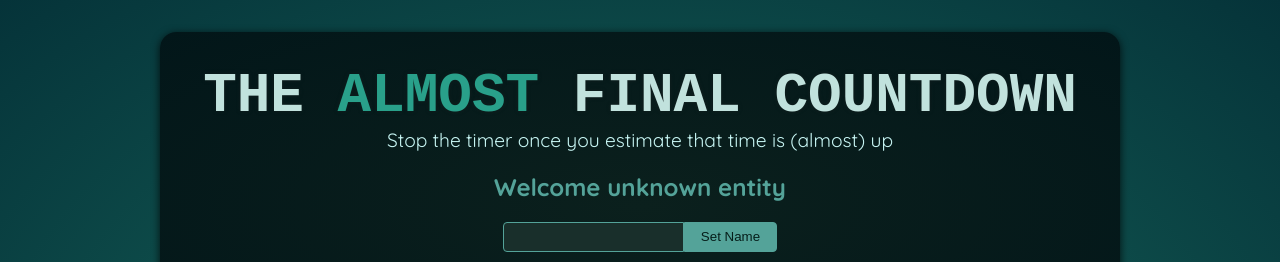
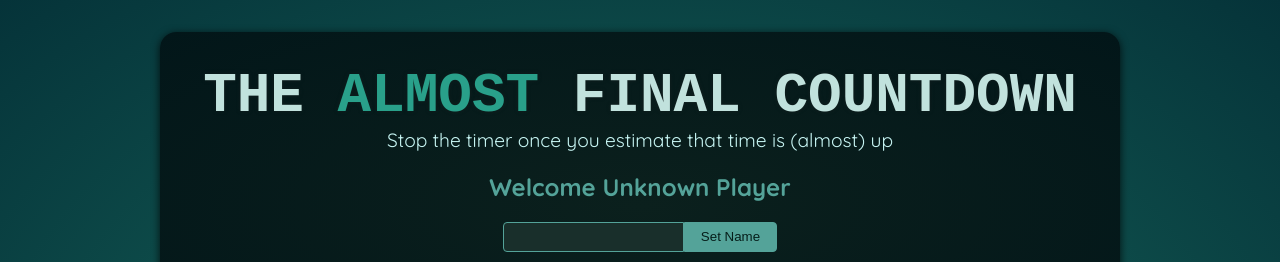
Before and after one commit to stephenkettley/timer-challenge-app, a React (Vite) app: page / in a window 1280 px wide. Shown: the top 262 px of the page. Built offline with nearby package versions, Linux system fonts and the light colour scheme; a web font is replaced by a local one.

Commit message:
update user input

```diff
--- a/src/components/Player.jsx
+++ b/src/components/Player.jsx
@@ -1,11 +1,24 @@
+import { useRef, useState } from "react";
+
 export default function Player() {
+  const playerName = useRef();
+
+  const [enteredPlayerName, setEnteredPlayerName] = useState(null)
+
+
+  const handleClick = (event) => {
+    setEnteredPlayerName(playerName.current.value);
+    playerName.current.value = ""; // you want to avoid using refs to manipulate the DOM (goes against declarative idea)
+  }
   return (
+    <>
     <section id="player">
-      <h2>Welcome unknown entity</h2>
+      <h2>Welcome { enteredPlayerName ?? "Unknown Player"}</h2>
       <p>
-        <input type="text" />
-        <button>Set Name</button>
+        <input ref={playerName} type="text"/>
+        <button onClick={handleClick}>Set Name</button>
       </p>
     </section>
+    </>
   );
 }
```
